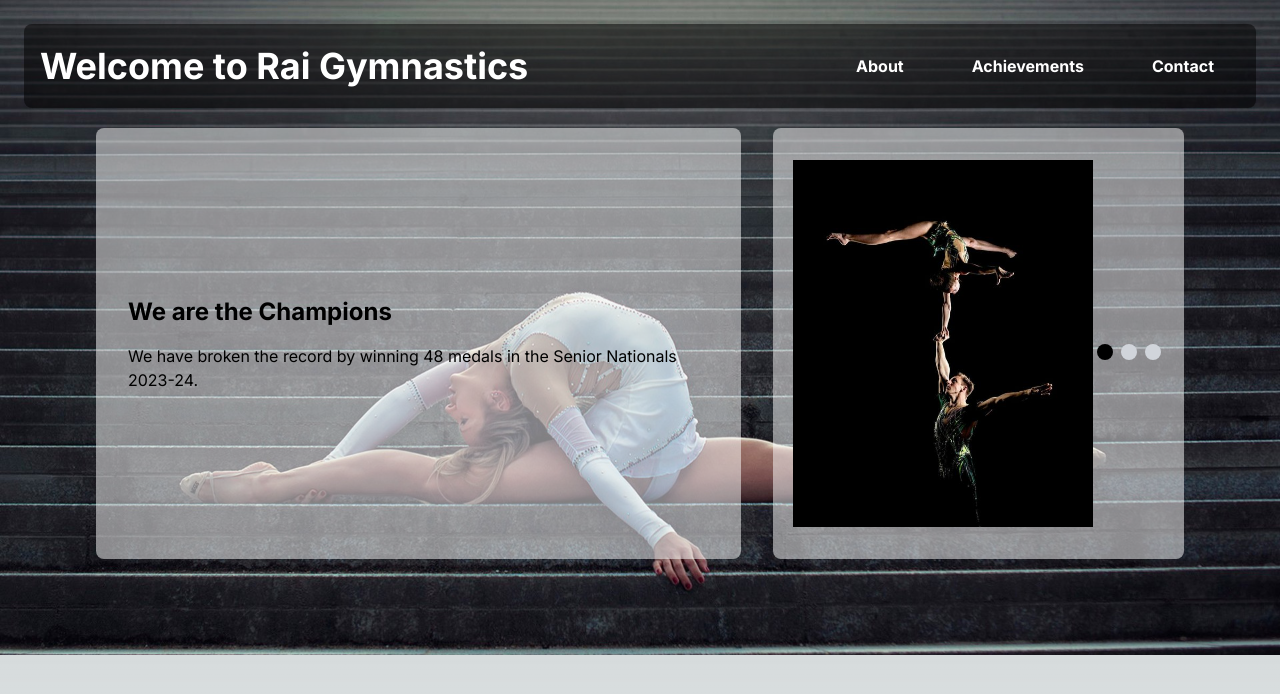
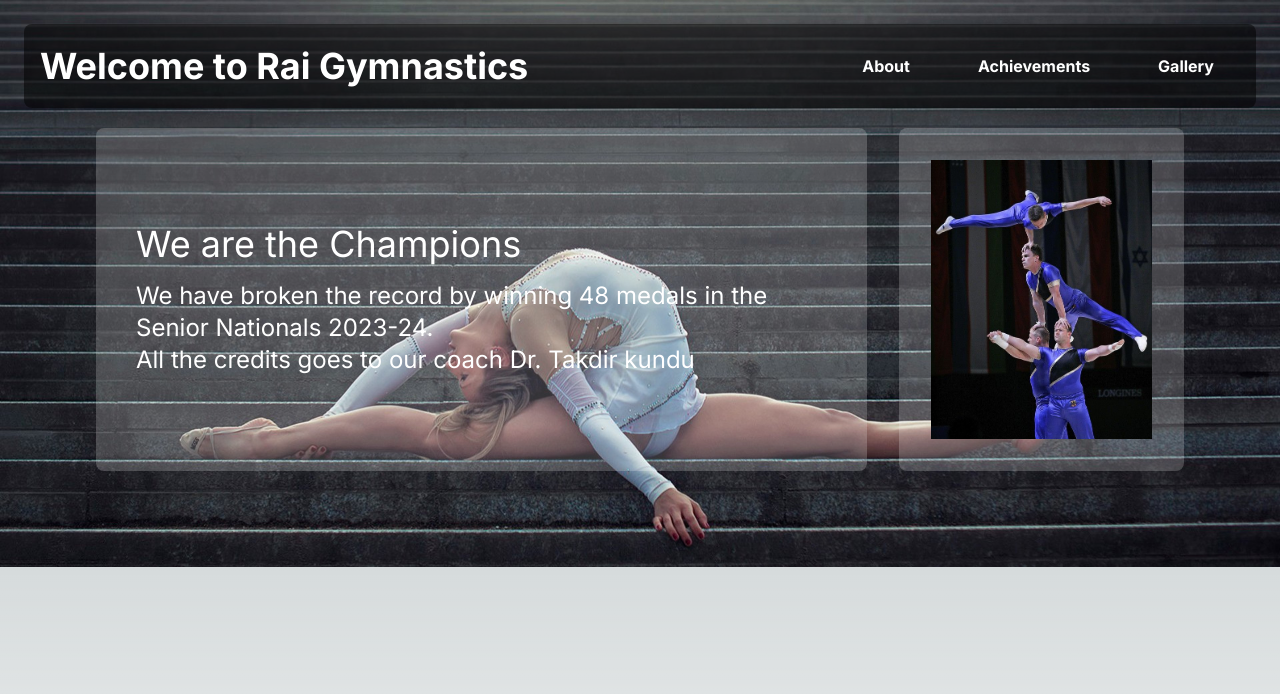
Before and after one commit to Mukul108/g-site, a Next.js app: page / in a window 1280 px wide. Shown: the top 694 px of the page. Built offline with nearby package versions, Linux system fonts and the light colour scheme.

Commit message:
huge change

```diff
--- a/src/app/page.tsx
+++ b/src/app/page.tsx
@@ -1,20 +1,7 @@
-import React, { useState } from 'react';
 import Image from 'next/image';
 import styles from './globals.css';
 
-const images = [
-  '/acro1.jpg',
-  '/acro2.jpg',
-  '/acro3.jpg',
-];
-
 export default function Home() {
-  const [activeIndex, setActiveIndex] = useState(0);
-
-  const handleSlideChange = (index) => {
-    setActiveIndex(index);
-  };
-
   return (
     <main className="relative overflow-hidden">
       <div className="absolute inset-0 z-0">
@@ -34,37 +21,29 @@ export default function Home() {
             <nav className="flex gap-4">
               <a href="#" className={`btn ${styles.navBtn}`}>About</a>
               <a href="#" className={`btn ${styles.navBtn}`}>Achievements</a>
-              <a href="#" className={`btn ${styles.navBtn}`}>Contact</a>
+              <a href="#" className={`btn ${styles.navBtn}`}>Gallery</a>
+
+
             </nav>
           </div>
         </header>
 
         <div className="flex justify-center mt-8">
-          <div className={`bg-white bg-opacity-50 rounded-lg p-8 flex items-center justify-center ${styles.contentSquare} mr-4`}>
+          <div className={`bg-white bg-opacity-20 rounded-lg p-10 flex items-center justify-center ${styles.contentSquare} mr-4`}>
             <div>
-              <h2 className="text-2xl font-bold mb-4">We are the Champions</h2>
-              <p>We have broken the record by winning 48 medals in the Senior Nationals 2023-24.</p>
+              <h2 className="text-4xl text-white mb-4">We are the Champions</h2>
+              <p className="text-2xl text-white ">We have broken the record by winning 48 medals in the Senior Nationals 2023-24.</p>
+              <p className="text-2xl text-white ">All the credits goes to our coach Dr. Takdir kundu</p>
             </div>
           </div>
 
-          <div className={`bg-white bg-opacity-50 rounded-lg p-8 flex items-center justify-center ${styles.contentSquare} ml-4`}>
+          <div className={`bg-white bg-opacity-20 rounded-lg p-8 flex items-center justify-center ${styles.contentSquare} ml-4`}>
             <Image
-              src={images[activeIndex]}
+              src="/acro3.jpg"
               alt="Image"
               width={300}
               height={200}
             />
-            <div className="flex mt-4">
-              {images.map((_, index) => (
-                <div
-                  key={index}
-                  className={`w-4 h-4 mx-1 rounded-full cursor-pointer ${
-                    index === activeIndex ? 'bg-black' : 'bg-gray-300'
-                  }`}
-                  onClick={() => handleSlideChange(index)}
-                ></div>
-              ))}
-            </div>
           </div>
         </div>
 
```
